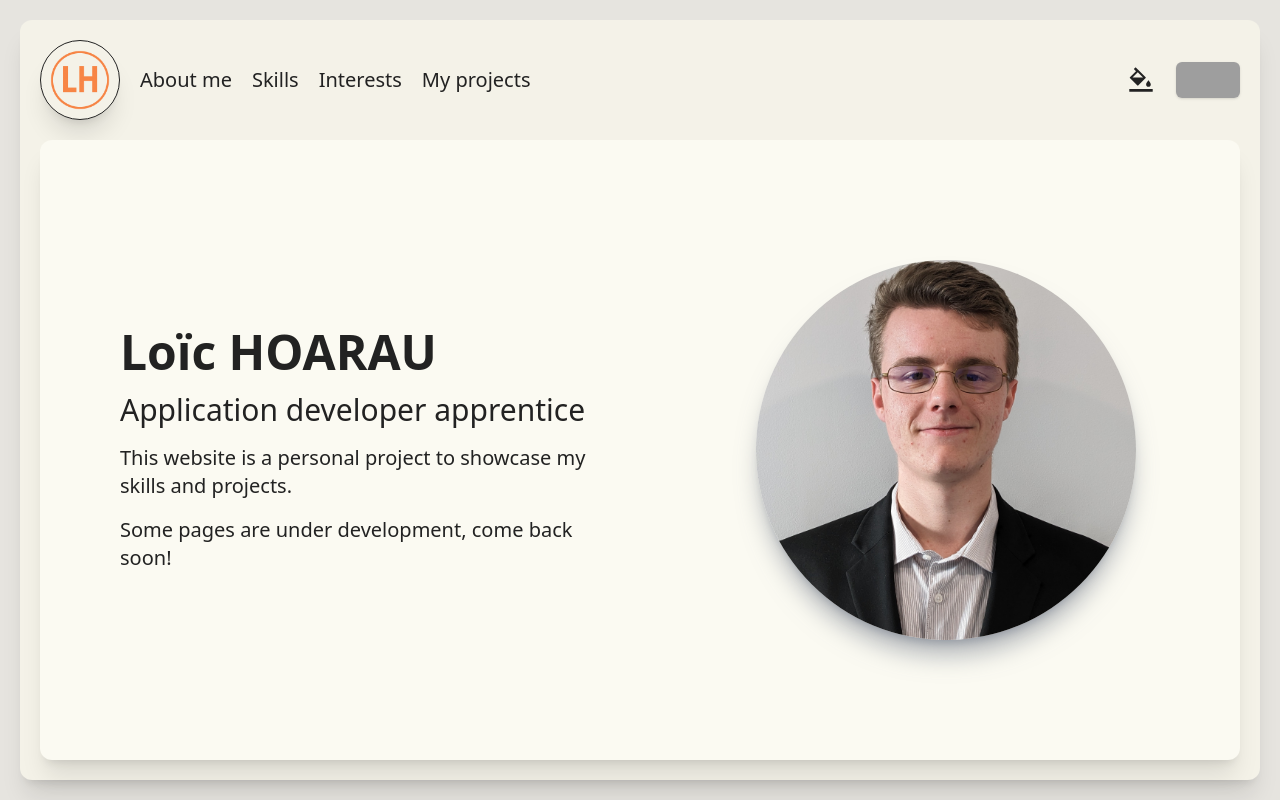
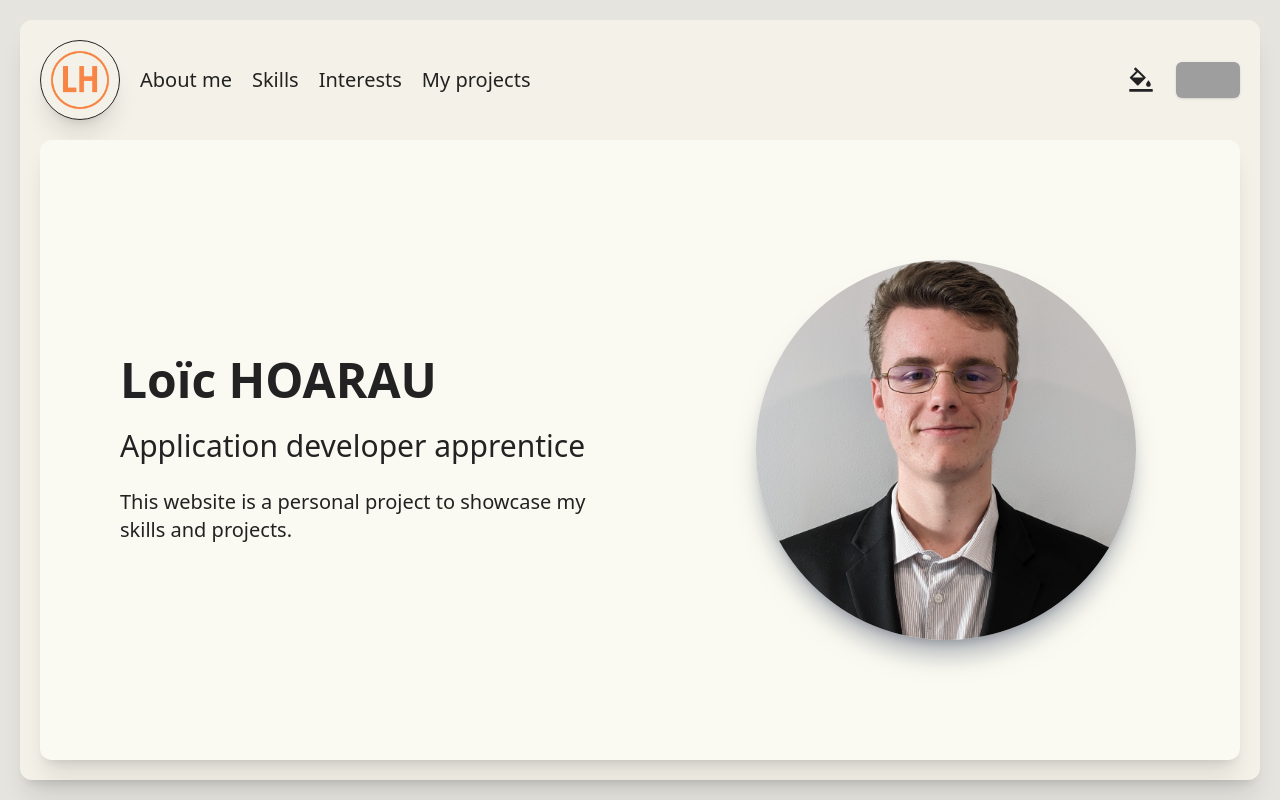
Before and after one commit to Loicrogue/monSite, a React (Vite) app in the folder front/: page / in a window 1280 px wide. Built offline with nearby package versions, Linux system fonts and the light colour scheme; grey boxes are pictures that could not be loaded.

Commit message:
minor corrections on profilComponent

```diff
--- a/front/src/components/profilComponent.tsx
+++ b/front/src/components/profilComponent.tsx
@@ -6,9 +6,9 @@ import useResponsive from '../hooks/useResponsive';
 const ProfilComponent: React.FC = () => {
     const { t } = useTranslation();
     const { isMobile, isTablet } = useResponsive();
-	const titleSizeClass = isMobile ? "text-2xl pb-2" : isTablet ? "text-3xl" : "text-5xl";
-	const subTitleSizeClass = isMobile ? "text-xl pb-2" : isTablet ? "text-xl" : "text-3xl";
-	const textSizeClass = isMobile ? "text-m pb-2" : isTablet ? "text-l" : "text-xl";
+	const titleSizeClass = isMobile ? "text-2xl pb-2" : isTablet ? "text-3xl pb-2" : "text-5xl pb-2";
+	const subTitleSizeClass = isMobile ? "text-xl pb-2" : isTablet ? "text-xl pb-2" : "text-3xl pb-2";
+	const textSizeClass = isMobile ? "text-m " : isTablet ? "text-l" : "text-xl";
     const pictureSizeClass = isMobile ? "w-50 h-50" : isTablet ? "w-60 h-60" : "w-95 h-95";
 
     return (
@@ -19,7 +19,6 @@ const ProfilComponent: React.FC = () => {
                         <h1 className={`font-bold text-monSite ${titleSizeClass}`}>Loïc HOARAU</h1>
                         <h1 className={`text-monSite ${subTitleSizeClass}`}>{t('pages.home.profilDescription')}</h1>
                         <h1 className={`text-monSite ${textSizeClass}`}>{t('pages.home.otherDescription')}</h1>
-                        <h1 className={`text-monSite ${textSizeClass}`}>{t('pages.home.incommingProgress')}</h1>
                     </div>
                     <div className='flex flex-col items-center justify-center w-full'>
                         <img
@@ -38,7 +37,6 @@ const ProfilComponent: React.FC = () => {
                                 <h1 className={`font-bold text-monSite ${titleSizeClass}`}>Loïc HOARAU</h1>
                                 <h1 className={`text-monSite ${subTitleSizeClass}`}>{t('pages.home.profilDescription')}</h1>
                                 <h1 className={`text-monSite ${textSizeClass}`}>{t('pages.home.otherDescription')}</h1>
-                                <h1 className={`text-monSite ${textSizeClass}`}>{t('pages.home.incommingProgress')}</h1>
                             </div>
                             <div className='flex items-center justify-center w-full'>
                                 <img
@@ -56,7 +54,6 @@ const ProfilComponent: React.FC = () => {
                         <h1 className={`font-bold text-monSite ${titleSizeClass}`}>Loïc HOARAU</h1>
                         <h1 className={`text-monSite ${subTitleSizeClass}`}>{t('pages.home.profilDescription')}</h1>
                         <h1 className={`text-monSite ${textSizeClass}`}>{t('pages.home.otherDescription')}</h1>
-                        <h1 className={`text-monSite ${textSizeClass}`}>{t('pages.home.incommingProgress')}</h1>
                     </div>
                     <div className='flex items-center justify-center w-full m-5'>
                         <img
```
